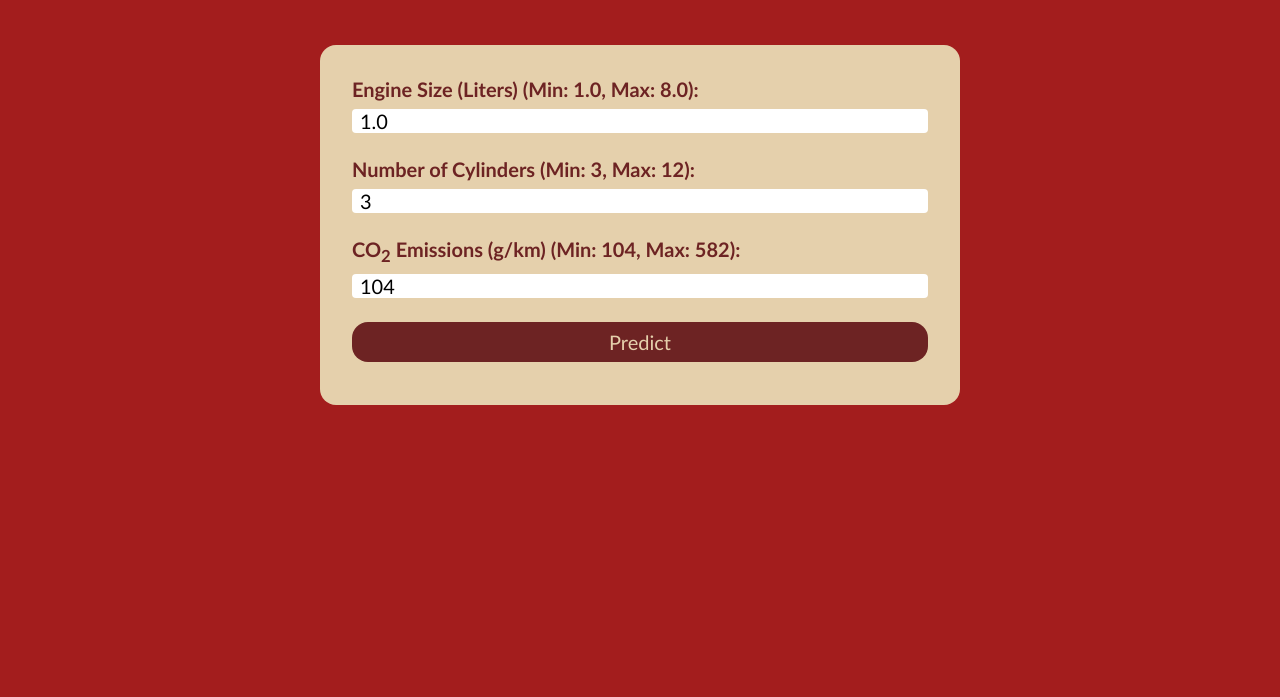
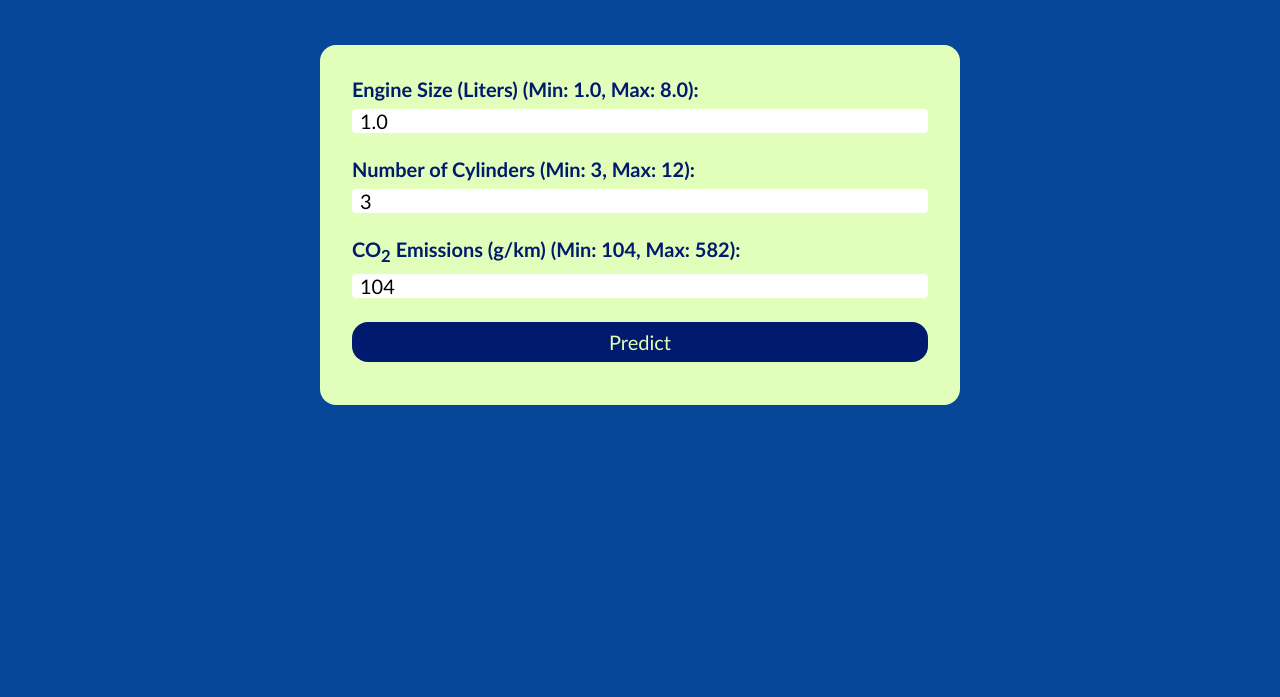
Before and after one commit to mariamkhan04/Fuel-Consumption-Analysis--Modelling-and-FastApi-Deployement, a plain HTML site: page static/index.html in a window 1280 px wide. Shown: the part 103-800 px from the top of the page. Drawn offline with Linux system fonts and the light colour scheme.

Commit message:
color scheme changed

```diff
--- a/static/styles.css
+++ b/static/styles.css
@@ -5,7 +5,7 @@
     font-family: 'Gill Sans', 'Gill Sans MT', Calibri, 'Trebuchet MS', sans-serif;
 }
 body{
-    background-color: #A31D1D;
+    background-color: #074799;
     display: flex;
     justify-content: center;
     align-items: center;
@@ -13,14 +13,14 @@ body{
 }
 h1{
     width: 100%;
-    background-color: #6D2323;
+    background-color: #001A6E;
     color: #FEF9E1;
     text-align: center;
     height: 100px;
     padding: 1.5rem;
 }
 .container{
-    background-color: #E5D0AC;
+    background-color: #E1FFBB;
     padding: 2rem;
     border-radius: 1rem;
     min-height: 45vh;
@@ -33,7 +33,7 @@ form{
     justify-content: center;
     font-size: 1.25rem;
     font-weight: bold;
-    color: #6D2323;
+    color: #001A6E;
 }
 
 form input{
@@ -45,8 +45,8 @@ form input{
 }
 
 form button{
-    background-color: #6D2323;
-    color: #E5D0AC;
+    background-color: #001A6E;
+    color: #E1FFBB;
     font-size: 1.25rem;
     border: none;
     border-radius: 1rem;
@@ -56,8 +56,8 @@ form button{
 form button:hover{
     font-size: 1.5rem;
     cursor: pointer;
-    background-color: #A31D1D;
-    color: #E5D0AC;
+    background-color: #009990;
+    color: #074799;
 }
 
 .result p{
```
Also changed, not shown: image-1.png (added), image.png (deleted), 2 other files.
